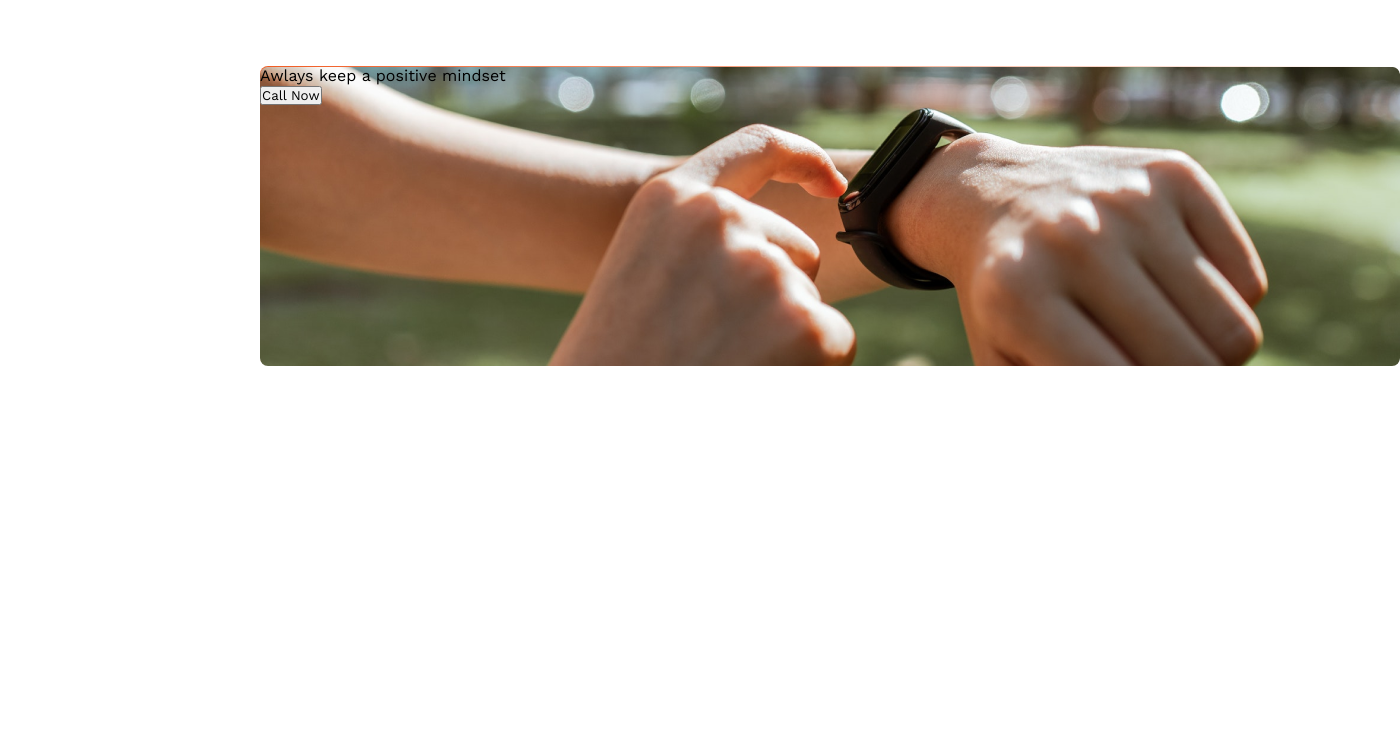
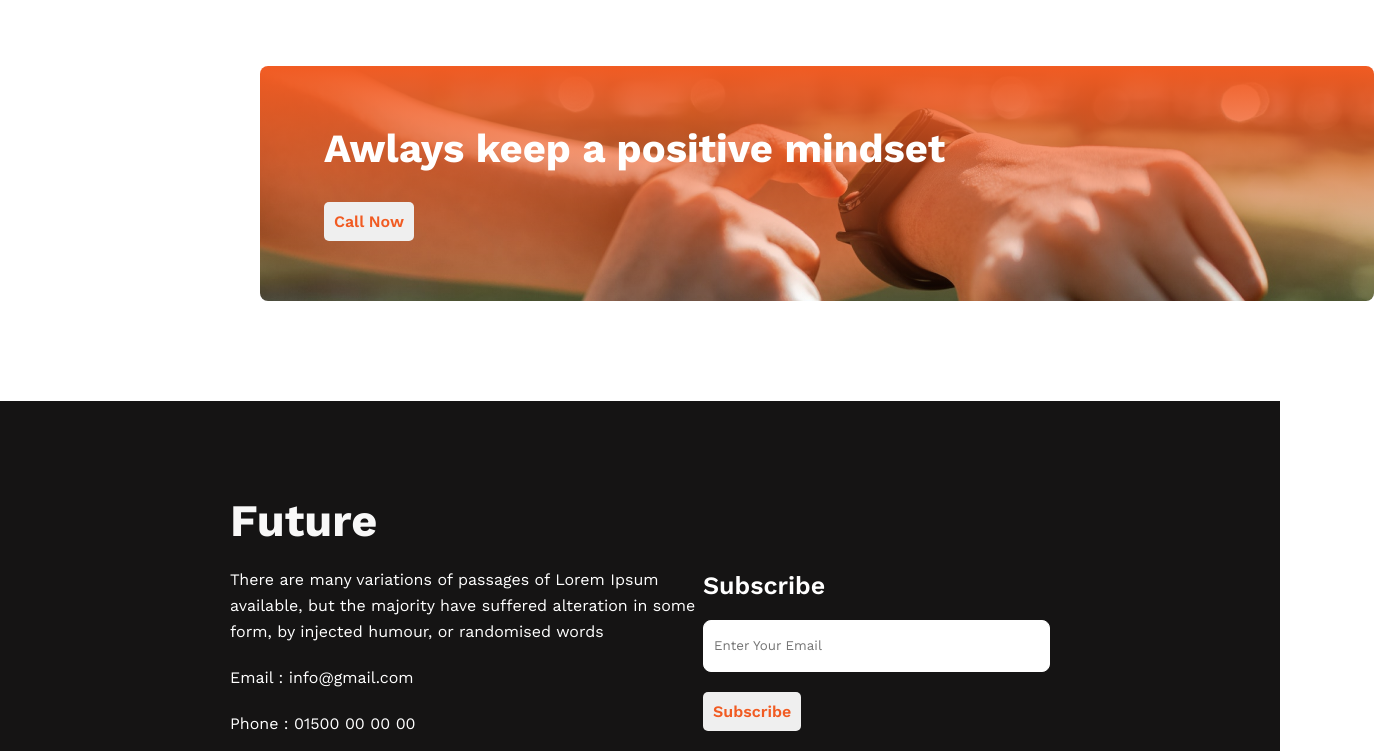
Before and after one commit to 8ad40n/new-year_me, a plain HTML site: page index.html in a window 1280 px wide. Shown: the part 2530-3281 px from the top of the page, 1400 px wide, since content can reach past the window. Before the commit the page ends 2996 px from the top, so only its background shows below. Drawn offline with nearby package versions, Linux system fonts and the light colour scheme.

Commit message:
Footer Added

```diff
--- a/CSS/style.css
+++ b/CSS/style.css
@@ -47,6 +47,7 @@
   font-weight: 600;
   justify-content: center;
   align-items: center;
+  border: none;
 }
 
 /* main */
@@ -130,17 +131,114 @@
   margin-bottom: 130px;
 }
 .watch {
-  width: 1140px;
-  height: 300px;
+  width: 1050px;
+  /* height: 300px; */
   flex-shrink: 0;
   border-radius: 8px;
-  background-image: url("../images/watch.png");
-  background-image: url("../images/watch.png"),linear-gradient(90deg, #f15b22 0%, rgba(241, 91, 34, 0) 100%);
+
+  border-radius: 8px;
+  /* background: linear-gradient(90deg, #F15B22 0%, rgba(241, 91, 34, 0.00) 100%); */
+  background-image: linear-gradient(#f15b22, rgba(241, 91, 34, 0)),
+    url("../images/watch.png");
+  /* background-image: url("../images/watch.png"); */
   background-repeat: no-repeat;
-
+  padding-left: 64px;
+  padding-top: 59px;
+  padding-bottom: 60px;
 }
 .positive {
   margin-bottom: 100px;
   margin-left: 260px;
   margin-right: auto;
 }
+.watchHeading {
+  color: #fff;
+
+  font-family: Work Sans;
+  font-size: 40px;
+  font-style: normal;
+  font-weight: 700;
+  line-height: normal;
+  margin-bottom: 30px;
+}
+.btnCall button {
+  color: #f15b22;
+  text-align: center;
+  font-family: Work Sans;
+  font-size: 16px;
+  font-style: normal;
+  font-weight: 600;
+  line-height: normal;
+  padding: 10px;
+  border-radius: 5px;
+  border: none;
+
+}
+/* footer */
+.contact {
+  height: 500px;
+  flex-shrink: 0;
+  background: var(--Dark-01, #151414);
+}
+.contact h1 {
+  color: #f8f8f8;
+
+  font-family: Work Sans;
+  font-size: 45px;
+  font-style: normal;
+  font-weight: 700;
+  line-height: normal;
+  margin-bottom: 20px;
+}
+.contact p {
+  color: #fff;
+
+  font-family: Work Sans;
+  font-size: 16px;
+  font-style: normal;
+  font-weight: 400;
+  line-height: 26px; /* 162.5% */
+  margin-bottom: 20px;
+}
+.future {
+  width: 485px;
+}
+.subscribe h3 {
+  color: #fff;
+
+  font-family: Work Sans;
+  font-size: 25px;
+  font-style: normal;
+  font-weight: 600;
+  line-height: normal;
+  padding: 130px auto auto 230px;
+  margin-bottom: 20px;
+}
+.subscribe input {
+  width: 325px;
+  height: 30px;
+  flex-shrink: 0;
+  border-radius: 8px;
+  border: 1px solid #fff;
+  padding: 10px;
+  margin-bottom: 20px;
+}
+.contact {
+  display: flex;
+  justify-content: space-between;
+  align-items: center;
+  padding-left: 230px;
+  padding-right: 230px;
+}
+.subscribe button{
+  color: #f15b22;
+  text-align: center;
+  font-family: Work Sans;
+  font-size: 16px;
+  font-style: normal;
+  font-weight: 600;
+  line-height: normal;
+  padding: 10px;
+  border-radius: 5px;
+  border: none;
+}
--- a/index.html
+++ b/index.html
@@ -93,6 +93,24 @@
     </main>
 
     <footer>
+        <section class="contact">
+            <div class="future">
+                <h1>Future</h1>
+                <p>There are many variations of passages of Lorem Ipsum available, but the majority have suffered alteration in some form, by injected humour, or randomised words</p>
+                <p>Email : info@gmail.com</p>
+                <p>Phone : 01500 00 00 00</p>
+                <div class="iconSocial">
+                    <img src="images/icons/fb.png" alt="">
+                    <img src="images/icons/twitter.png" alt="">
+                    <img src="images/icons/youtube.png" alt="">
+                </div>
+            </div>
+            <div class="subscribe">
+                <h3>Subscribe</h3>
+                <input type="email" name="" id="" placeholder="Enter Your Email"><br>
+                <button>Subscribe</button>
+            </div>
+        </section>
 
     </footer>
 
```
